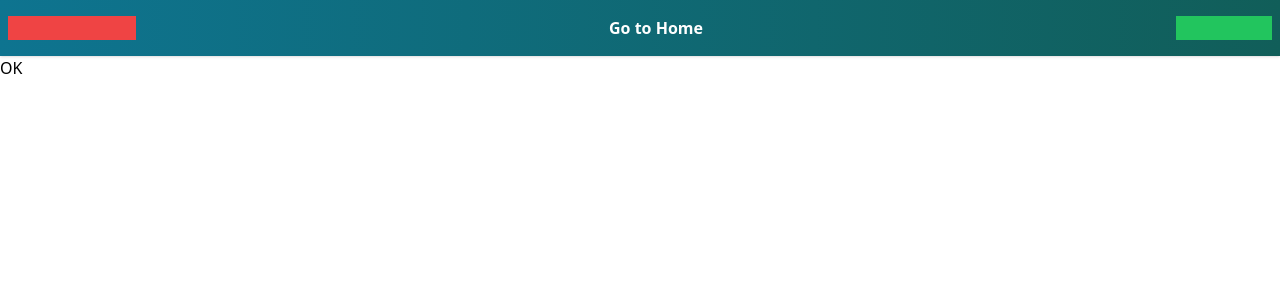
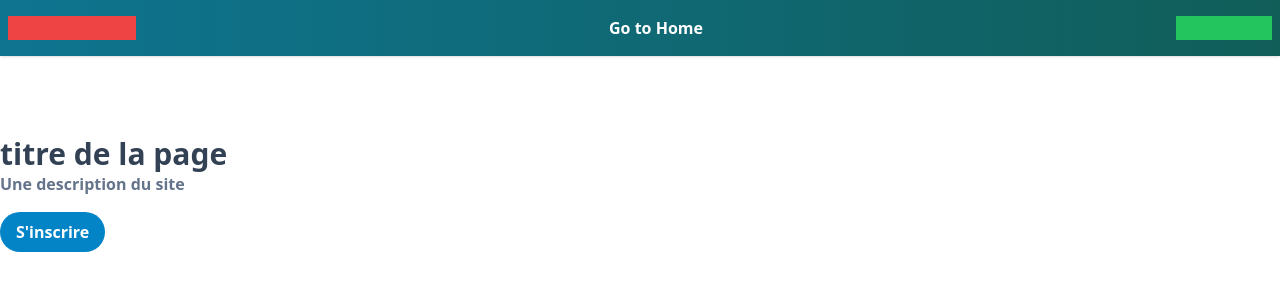
Before and after one commit to mthdht/easyortho, a Vue app: page / in a window 1280 px wide. Shown: the top 300 px of the page. Built offline with nearby package versions, Linux system fonts and the light colour scheme.

Commit message:
start homepage (jumbotron)

```diff
--- a/index.html
+++ b/index.html
@@ -7,7 +7,7 @@
     <title>Vite + Vue</title>
   </head>
   <body>
-    <div id="app"></div>
+    <div id="app" class="text-slate-700"></div>
     <script type="module" src="/src/main.js"></script>
   </body>
 </html>
--- a/src/pages/Home.vue
+++ b/src/pages/Home.vue
@@ -1 +1,11 @@
-<template>OK</template>
+<template>
+    <section class="jumbotron h-60">
+        <div class="container py-20">
+            <h1 class="text-3xl font-bold">titre de la page</h1>
+            <p class="lead mb-4 font-semibold text-slate-500">Une description du site </p>
+            <router-link to="/">
+                <button class="rounded-full px-4 py-2 bg-sky-600 text-white font-semibold">S'inscrire</button>
+            </router-link>
+        </div>
+    </section>
+</template>
--- a/tailwind.config.js
+++ b/tailwind.config.js
@@ -6,6 +6,9 @@ export default {
   ],
   theme: {
     extend: {},
+    container: {
+      center: true,
+    },
   },
   plugins: [],
 }
```
